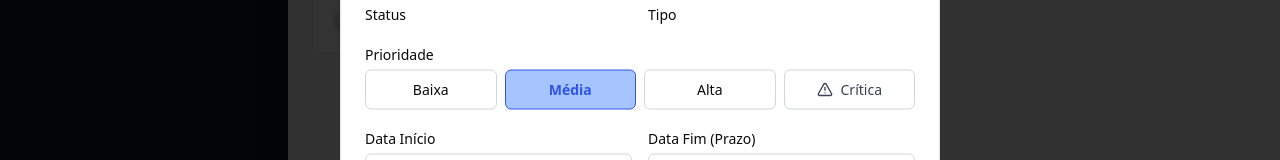
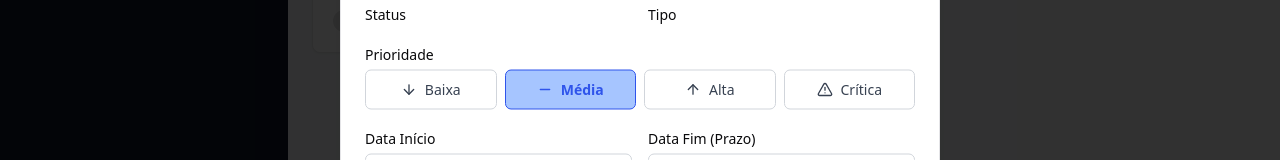
Before and after one commit to CristianoSFMothe/task-master, a Next.js app: page /dashboard in a window 1280 px wide. Both pictures are taken after a click on the button "Nova Tarefa". Shown: the part 423-583 px from the top of the page. Built offline with nearby package versions, Linux system fonts and the light colour scheme.

Commit message:
feat(ui): refactor priority selection using reusable PriorityButton component

```diff
--- a/app/(protected)/dashboard/components/dialog-dashboard.tsx
+++ b/app/(protected)/dashboard/components/dialog-dashboard.tsx
@@ -7,8 +7,16 @@ import {
   SelectTrigger,
   SelectValue,
 } from "@radix-ui/react-select";
-import { AlertTriangle, CalendarIcon, CheckCircle2, Plus } from "lucide-react";
-import React from "react";
+import {
+  AlertTriangle,
+  ArrowDown,
+  ArrowUp,
+  CalendarIcon,
+  CheckCircle2,
+  Minus,
+  Plus,
+} from "lucide-react";
+import React, { useState } from "react";
 
 import { Button } from "@/components/ui/button";
 import {
@@ -26,7 +34,13 @@ import { Label } from "@/components/ui/label";
 import { Textarea } from "@/components/ui/textarea";
 import { cn } from "@/lib/utils";
 
+import PriorityButton from "./priority-button";
+
+type TaskPriority = "low" | "medium" | "high" | "critical";
+
 const DialogDashboard = () => {
+  const [priority, setPriority] = useState<TaskPriority>("medium");
+
   return (
     <div className="flex shrink-0">
       <Dialog>
@@ -41,6 +55,7 @@ const DialogDashboard = () => {
             Nova Tarefa
           </Button>
         </DialogTrigger>
+
         <DialogContent
           className={cn(
             "max-h-[90vh] w-[95%] overflow-y-auto rounded-xl",
@@ -56,6 +71,7 @@ const DialogDashboard = () => {
           </DialogHeader>
 
           <div className="space-y-4 px-6 py-2">
+            {/* Título */}
             <div className="space-y-1">
               <Label htmlFor="title" className="text-sm font-medium">
                 Título da Tarefa <span className="text-red-500">*</span>
@@ -67,6 +83,7 @@ const DialogDashboard = () => {
               />
             </div>
 
+            {/* Descrição */}
             <div className="space-y-1">
               <Label htmlFor="description" className="text-sm font-medium">
                 Descrição
@@ -78,6 +95,7 @@ const DialogDashboard = () => {
               />
             </div>
 
+            {/* Status / Tipo */}
             <div className="grid grid-cols-1 gap-4 sm:grid-cols-2">
               <div className="space-y-1">
                 <Label className="text-sm font-medium">Status</Label>
@@ -110,58 +128,58 @@ const DialogDashboard = () => {
               </div>
             </div>
 
+            {/* Prioridade */}
             <div className="space-y-1">
               <Label className="text-sm font-medium">Prioridade</Label>
+
               <div className="grid grid-cols-2 gap-2 sm:grid-cols-4">
-                <Button
-                  variant="outline"
-                  className="h-10 border-gray-300 hover:bg-gray-50 hover:text-gray-900"
-                >
-                  Baixa
-                </Button>
-                <Button
-                  className={cn(
-                    "h-10 border border-[#2F54EB] bg-[#A6C5FF]",
-                    "font-semibold text-[#2F54EB] hover:bg-[#A6C5FF]/90",
-                  )}
-                >
-                  Média
-                </Button>
-                <Button
-                  variant="outline"
-                  className="h-10 border-gray-300 hover:bg-gray-50 hover:text-gray-900"
-                >
-                  Alta
-                </Button>
-                <Button
-                  variant="outline"
-                  className={cn(
-                    "flex h-10 gap-2 border-gray-300",
-                    "text-gray-700 hover:bg-gray-50 hover:text-gray-900",
-                  )}
-                >
-                  <AlertTriangle size={16} /> Crítica
-                </Button>
+                <PriorityButton
+                  label="Baixa"
+                  icon={<ArrowDown size={16} />}
+                  isActive={priority === "low"}
+                  onClick={() => setPriority("low")}
+                />
+
+                <PriorityButton
+                  label="Média"
+                  icon={<Minus size={16} />}
+                  isActive={priority === "medium"}
+                  onClick={() => setPriority("medium")}
+                />
+
+                <PriorityButton
+                  label="Alta"
+                  icon={<ArrowUp size={16} />}
+                  isActive={priority === "high"}
+                  onClick={() => setPriority("high")}
+                />
+
+                <PriorityButton
+                  label="Crítica"
+                  icon={<AlertTriangle size={16} />}
+                  isActive={priority === "critical"}
+                  onClick={() => setPriority("critical")}
+                />
               </div>
             </div>
 
+            {/* Datas */}
             <div className="grid grid-cols-1 gap-4 sm:grid-cols-2">
               <div className="space-y-1">
                 <Label className="text-sm font-medium">Data Início</Label>
                 <div className="relative">
                   <Input
-                    type="text"
                     placeholder="dd/mm/aaaa"
                     className="border-gray-300 pr-10"
                   />
                   <CalendarIcon className="absolute right-3 top-1/2 h-4 w-4 -translate-y-1/2 text-gray-500" />
                 </div>
               </div>
+
               <div className="space-y-1">
                 <Label className="text-sm font-medium">Data Fim (Prazo)</Label>
                 <div className="relative">
                   <Input
-                    type="text"
                     placeholder="dd/mm/aaaa"
                     className="border-gray-300 pr-10"
                   />
@@ -171,6 +189,7 @@ const DialogDashboard = () => {
             </div>
           </div>
 
+          {/* Footer */}
           <DialogFooter
             className={cn(
               "flex flex-col-reverse gap-3",
@@ -185,6 +204,7 @@ const DialogDashboard = () => {
                 Cancelar
               </Button>
             </DialogClose>
+
             <Button className="h-10 gap-2 bg-[#483DCA] px-6 hover:bg-[#483DCA]/90">
               Criar Tarefa
               <CheckCircle2 size={16} />
--- /dev/null
+++ b/app/(protected)/dashboard/components/priority-button.tsx
@@ -0,0 +1,44 @@
+"use client";
+
+import React from "react";
+
+import { Button } from "@/components/ui/button";
+import { cn } from "@/lib/utils";
+
+type PriorityButtonProps = {
+  label: string;
+  icon?: React.ReactNode;
+  isActive?: boolean;
+  onClick?: () => void;
+};
+
+const PriorityButton = ({
+  label,
+  icon,
+  isActive = false,
+  onClick,
+}: PriorityButtonProps) => {
+  return (
+    <Button
+      type="button"
+      onClick={onClick}
+      variant="outline"
+      className={cn(
+        "flex h-10 items-center justify-center gap-2",
+        "transition-all",
+
+        // ESTILO PADRÃO
+        "border-gray-300 text-gray-700 hover:bg-gray-50 hover:text-gray-900",
+
+        // ESTILO ATIVO
+        isActive &&
+          "border border-[#2F54EB] bg-[#A6C5FF] font-semibold text-[#2F54EB] hover:bg-[#A6C5FF]/90",
+      )}
+    >
+      {icon}
+      {label}
+    </Button>
+  );
+};
+
+export default PriorityButton;
```
